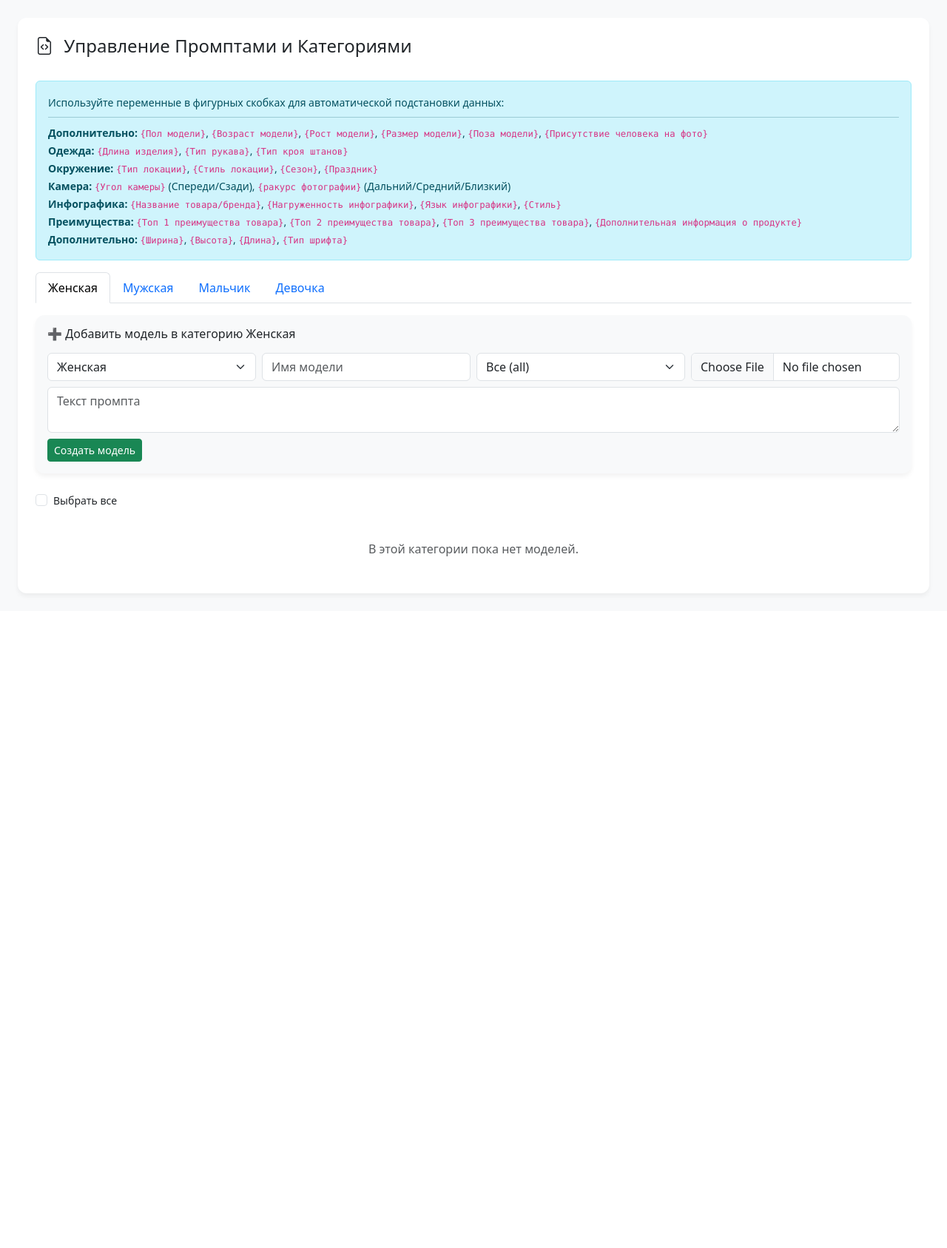
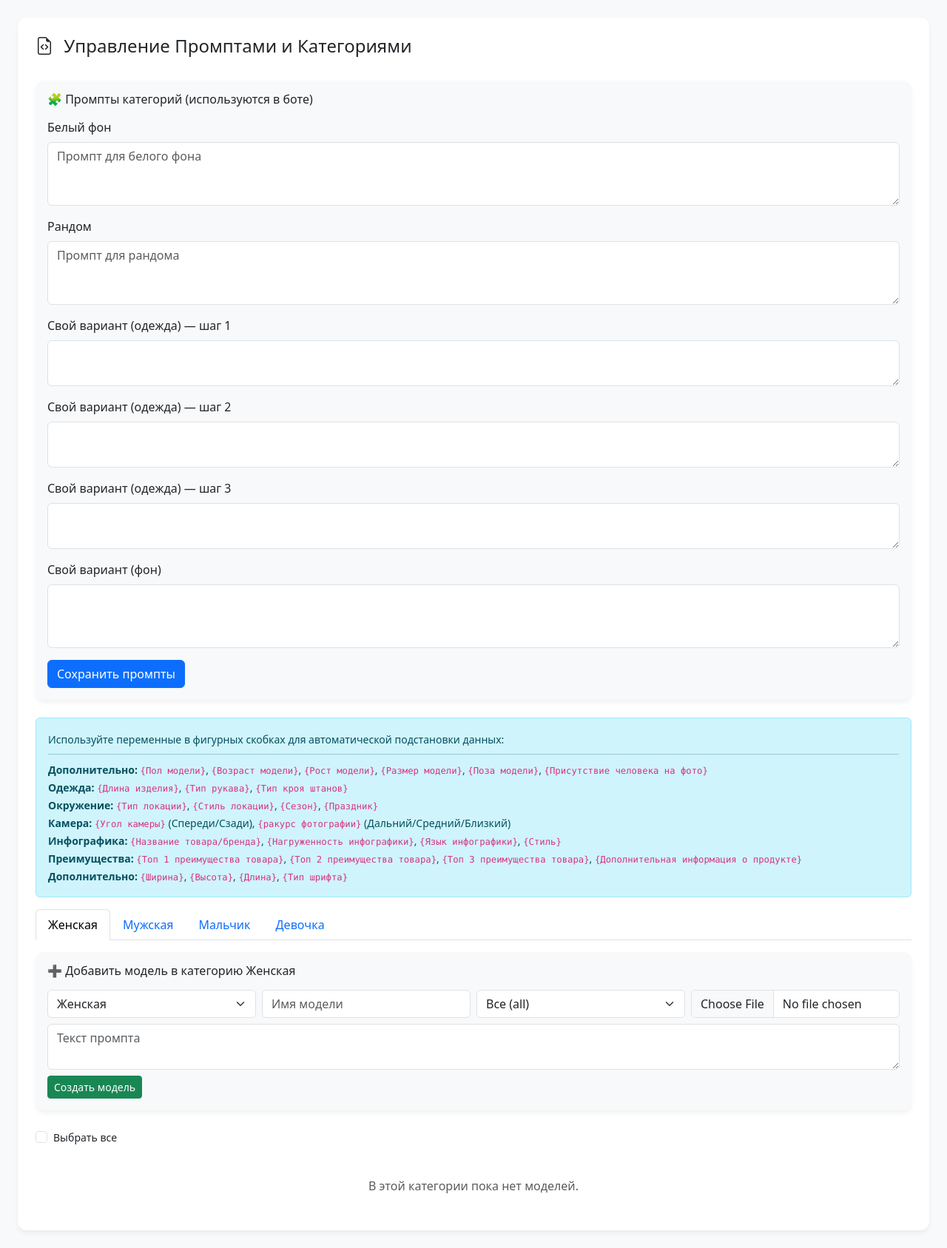
Before and after one commit to Uz11ps/bnbnbot, a FastAPI app: template admin_web/templates/prompts.html in a window 1280 px wide. Shown: the part 80-1767 px from the top of the page at 74% size. Before the commit the page ends 886 px from the top, so only its background shows below. Run offline with FastAPI, Linux system fonts and the light colour scheme; the template is opened without the code that fills it, so the values that code supplies are empty.

Commit message:
Add category prompt management to prompts page

```diff
--- a/admin_web/main.py
+++ b/admin_web/main.py
@@ -928,12 +928,61 @@ async def list_prompts(request: Request, db: aiosqlite.Connection = Depends(get_
             categorized_models[cat] = []
         categorized_models[cat].append(m)
     prompt_placeholders = await _get_prompt_placeholders(db)
+    # Промпты категорий (используются в боте)
+    cat_prompt_keys = [
+        "whitebg_prompt",
+        "random_prompt",
+        "own_prompt1",
+        "own_prompt2",
+        "own_prompt3",
+        "own_variant_prompt",
+    ]
+    cat_prompts = {}
+    async with db.execute(
+        f"SELECT key, value FROM app_settings WHERE key IN ({','.join(['?']*len(cat_prompt_keys))})",
+        cat_prompt_keys
+    ) as cur:
+        rows = await cur.fetchall()
+        for r in rows:
+            cat_prompts[r[0]] = r[1]
+    for k in cat_prompt_keys:
+        cat_prompts.setdefault(k, "")
+
     return templates.TemplateResponse("prompts.html", {
         "request": request,
         "categorized_models": categorized_models,
         "categories": CATEGORIES,
-        "prompt_placeholders": prompt_placeholders
+        "prompt_placeholders": prompt_placeholders,
+        "cat_prompts": cat_prompts
     })
+
+@app.post("/prompts/category_prompts")
+async def update_category_prompts(
+    request: Request,
+    whitebg_prompt: str = Form(""),
+    random_prompt: str = Form(""),
+    own_prompt1: str = Form(""),
+    own_prompt2: str = Form(""),
+    own_prompt3: str = Form(""),
+    own_variant_prompt: str = Form(""),
+    db: aiosqlite.Connection = Depends(get_db),
+    user: str = Depends(get_current_username)
+):
+    payload = {
+        "whitebg_prompt": whitebg_prompt,
+        "random_prompt": random_prompt,
+        "own_prompt1": own_prompt1,
+        "own_prompt2": own_prompt2,
+        "own_prompt3": own_prompt3,
+        "own_variant_prompt": own_variant_prompt,
+    }
+    for key, value in payload.items():
+        await db.execute(
+            "INSERT INTO app_settings (key, value) VALUES (?, ?) ON CONFLICT(key) DO UPDATE SET value=excluded.value",
+            (key, (value or "").strip())
+        )
+    await db.commit()
+    return RedirectResponse(url="/prompts", status_code=303)
 
 @app.post("/prompts/edit_model")
 async def edit_model_prompt(
--- a/admin_web/templates/prompts.html
+++ b/admin_web/templates/prompts.html
@@ -3,6 +3,39 @@
 <div class="card p-4">
     <div class="d-flex justify-content-between align-items-center mb-4">
         <h4><i class="bi bi-file-earmark-code me-2"></i> Управление Промптами и Категориями</h4>
+    </div>
+
+    <div class="card p-3 mb-4 bg-light border-dashed">
+        <h6 class="mb-3">🧩 Промпты категорий (используются в боте)</h6>
+        <form action="/prompts/category_prompts" method="post" class="row g-3">
+            <div class="col-12">
+                <label class="form-label">Белый фон</label>
+                <textarea name="whitebg_prompt" class="form-control" rows="3" placeholder="Промпт для белого фона">{{ cat_prompts.whitebg_prompt }}</textarea>
+            </div>
+            <div class="col-12">
+                <label class="form-label">Рандом</label>
+                <textarea name="random_prompt" class="form-control" rows="3" placeholder="Промпт для рандома">{{ cat_prompts.random_prompt }}</textarea>
+            </div>
+            <div class="col-12">
+                <label class="form-label">Свой вариант (одежда) — шаг 1</label>
+                <textarea name="own_prompt1" class="form-control" rows="2">{{ cat_prompts.own_prompt1 }}</textarea>
+            </div>
+            <div class="col-12">
+                <label class="form-label">Свой вариант (одежда) — шаг 2</label>
+                <textarea name="own_prompt2" class="form-control" rows="2">{{ cat_prompts.own_prompt2 }}</textarea>
+            </div>
+            <div class="col-12">
+                <label class="form-label">Свой вариант (одежда) — шаг 3</label>
+                <textarea name="own_prompt3" class="form-control" rows="2">{{ cat_prompts.own_prompt3 }}</textarea>
+            </div>
+            <div class="col-12">
+                <label class="form-label">Свой вариант (фон)</label>
+                <textarea name="own_variant_prompt" class="form-control" rows="3">{{ cat_prompts.own_variant_prompt }}</textarea>
+            </div>
+            <div class="col-12">
+                <button type="submit" class="btn btn-primary">Сохранить промпты</button>
+            </div>
+        </form>
     </div>
 
     <div class="alert alert-info">
```
